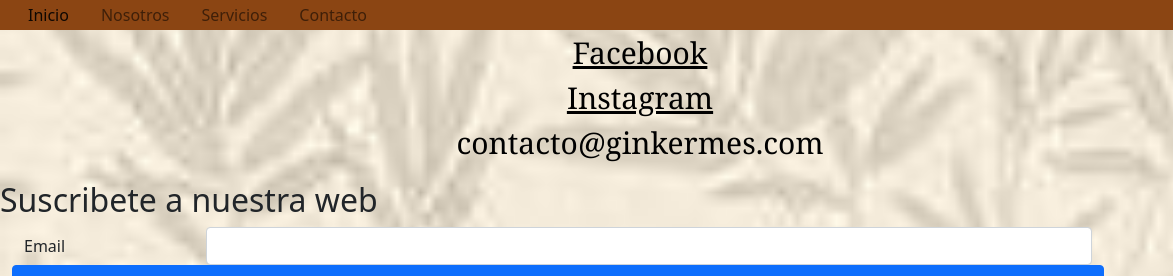
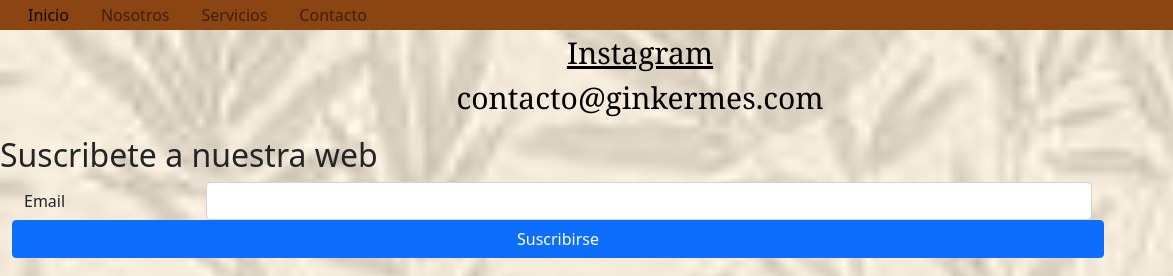
Before and after one commit to tbernava/proyecto-dw, a website: page contacto.html in a window 1280 px wide. Shown: the top 276 px of the page, 0-1173 px from the left. Drawn offline with nearby package versions, Linux system fonts and the light colour scheme; files whose address does not match are found by name.

Commit message:
cambio de url ig

```diff
--- a/contacto.html
+++ b/contacto.html
@@ -54,10 +54,9 @@
 
 
     <main>
+
         <!-- Icono de red social-->
-        <a href="https://facebook.com" target="_blank" class="contact">Facebook</a>
-        <!-- Icono de red social-->
-        <a href="https://instagram.com" target="_blank" class="contact">Instagram</a>
+        <a href="https://www.instagram.com/ginkermes/" target="_blank" class="contact">Instagram</a>
         <!-- Icono de red social-->
         <p class="contact">contacto@ginkermes.com </p>
 
```
Also changed, not shown: index.html (+2 -3 lines).
